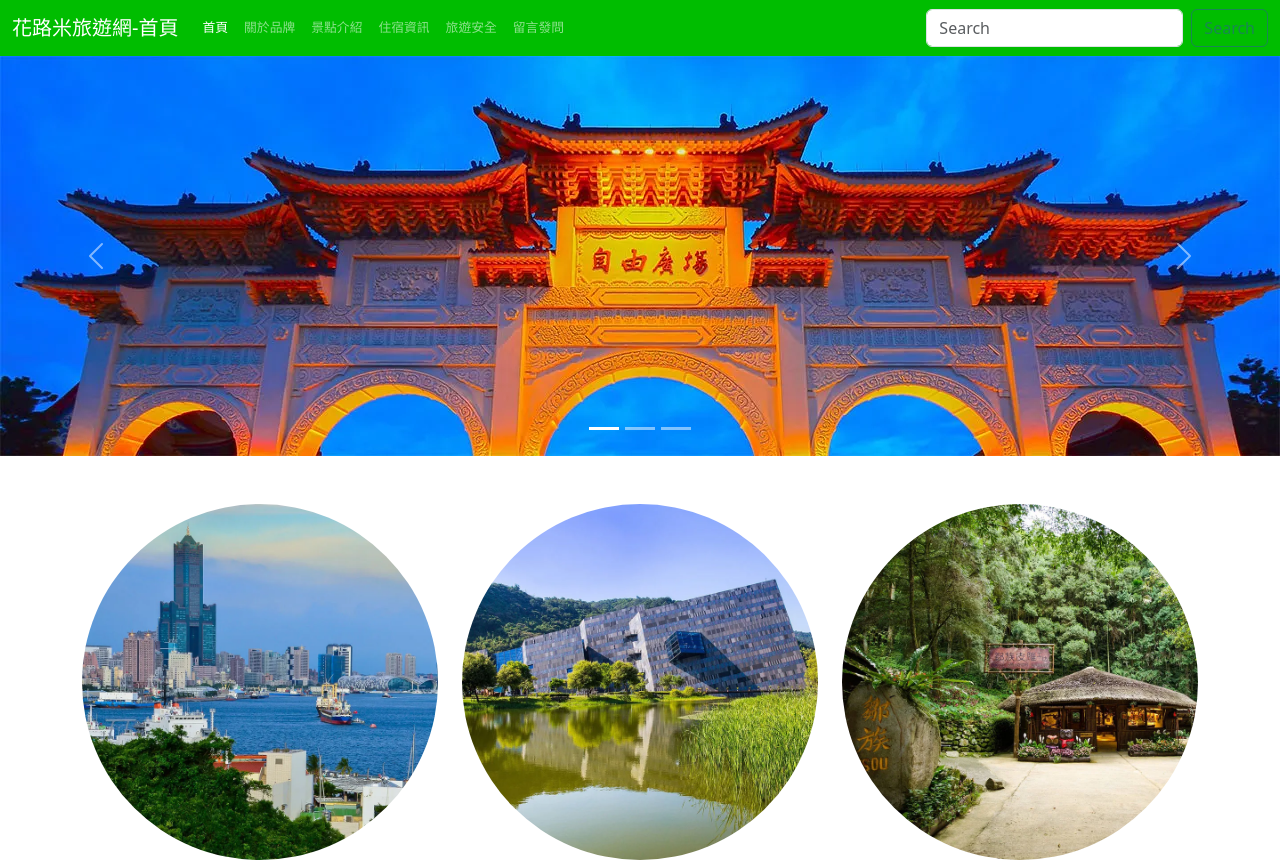
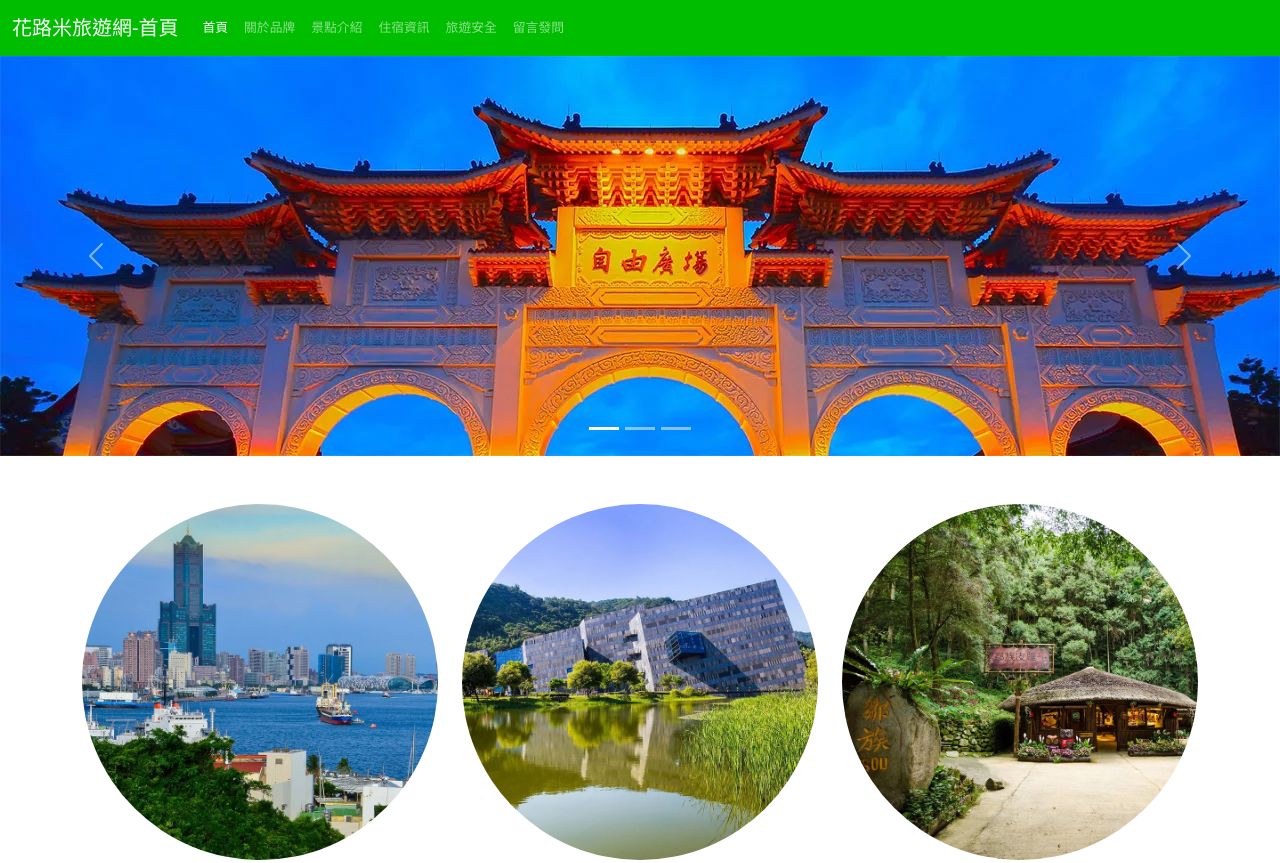
Before and after one commit to danny070809/test, a plain HTML site: page index.html in a window 1280 px wide. Shown: the top 863 px of the page. Drawn offline with nearby package versions, Linux system fonts and the light colour scheme.

Commit message:
Update index.html

```diff
--- a/index.html
+++ b/index.html
@@ -57,10 +57,9 @@
                 <a class="nav-link" href="https://toolkit.url.com.tw/bbs/index.php?email=bbs@trial-155007.url.tw" target="_blank"">留言發問</a>
               </li>
             </ul>
-            <form class="d-flex" role="search">
-              <input class="form-control me-2" type="search" placeholder="Search" aria-label="Search">
-              <button class="btn btn-outline-success" type="submit">Search</button>
-            </form>
+            <script async src="https://cse.google.com/cse.js?cx=a084f57296afb49ae">
+</script>
+<div class="gcse-search"></div>
           </div>
         </div>
     </nav>
```
